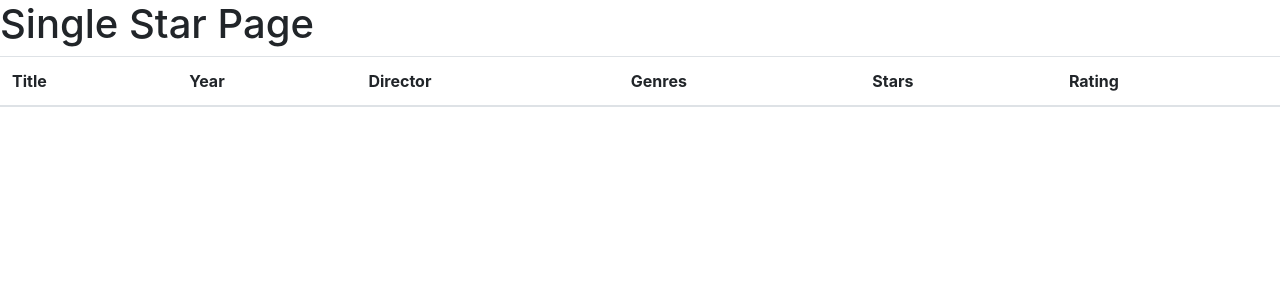
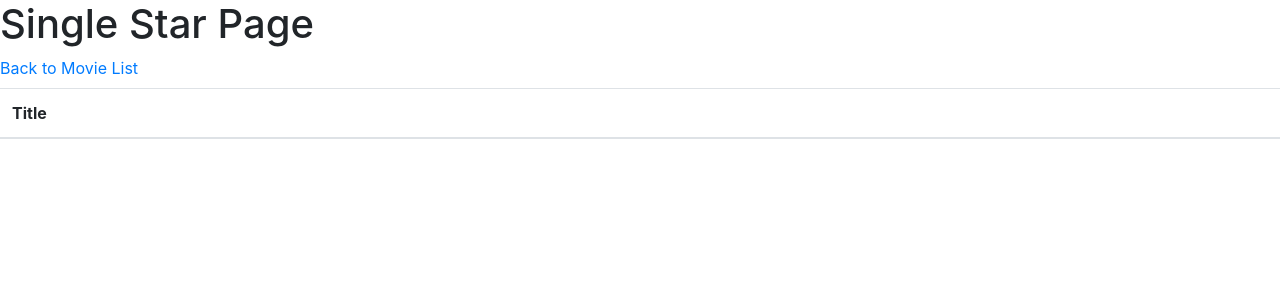
Before and after one commit to ttrang51/my-Movie-Web, a Java web app: page /single-star.html in a window 1280 px wide. Shown: the top 300 px of the page. Run offline with Tomcat 11, a stand-in JSP engine, Linux system fonts and the light colour scheme; data that the repository does not hold is empty; some libraries are stand-ins or nearby versions.

Commit message:
Added hyperlinks to single star page

```diff
--- a/cs122b-project1/WebContent/single-star.js
+++ b/cs122b-project1/WebContent/single-star.js
@@ -46,7 +46,8 @@ function handleResult(resultData) {
 
     // append two html <p> created to the h3 body, which will refresh the page
     starInfoElement.append("<p>Star Name: " + resultData[0]["star_name"] + "</p>" +
-        "<p>Date Of Birth: " + resultData[0]["star_dob"] + "</p>");
+        "<p>Date Of Birth: " + resultData[0]["star_dob"] + "</p>" +
+        "<p>Movies acted in</p>");
 
     console.log("handleResult: populating movie table from resultData");
 
@@ -58,9 +59,14 @@ function handleResult(resultData) {
     for (let i = 0; i < Math.min(10, resultData.length); i++) {
         let rowHTML = "";
         rowHTML += "<tr>";
-        rowHTML += "<th>" + resultData[i]["movie_title"] + "</th>";
-        rowHTML += "<th>" + resultData[i]["movie_year"] + "</th>";
-        rowHTML += "<th>" + resultData[i]["movie_director"] + "</th>";
+        rowHTML += "<th>" +
+
+        //resultData[i]["movie_title"] +
+        '<a href="single-movie.html?id=' + resultData[i]["movie_id"] + '">'
+            + resultData[i]["movie_title"] +     // display star_name for the link text
+        '</a> '
+        + "</th>";
+
         rowHTML += "</tr>";
 
         // Append the row created to the table body, which will refresh the page
```
Also changed, not shown: cs122b-project1/WebContent/single-star.html (+2 -5 lines).
